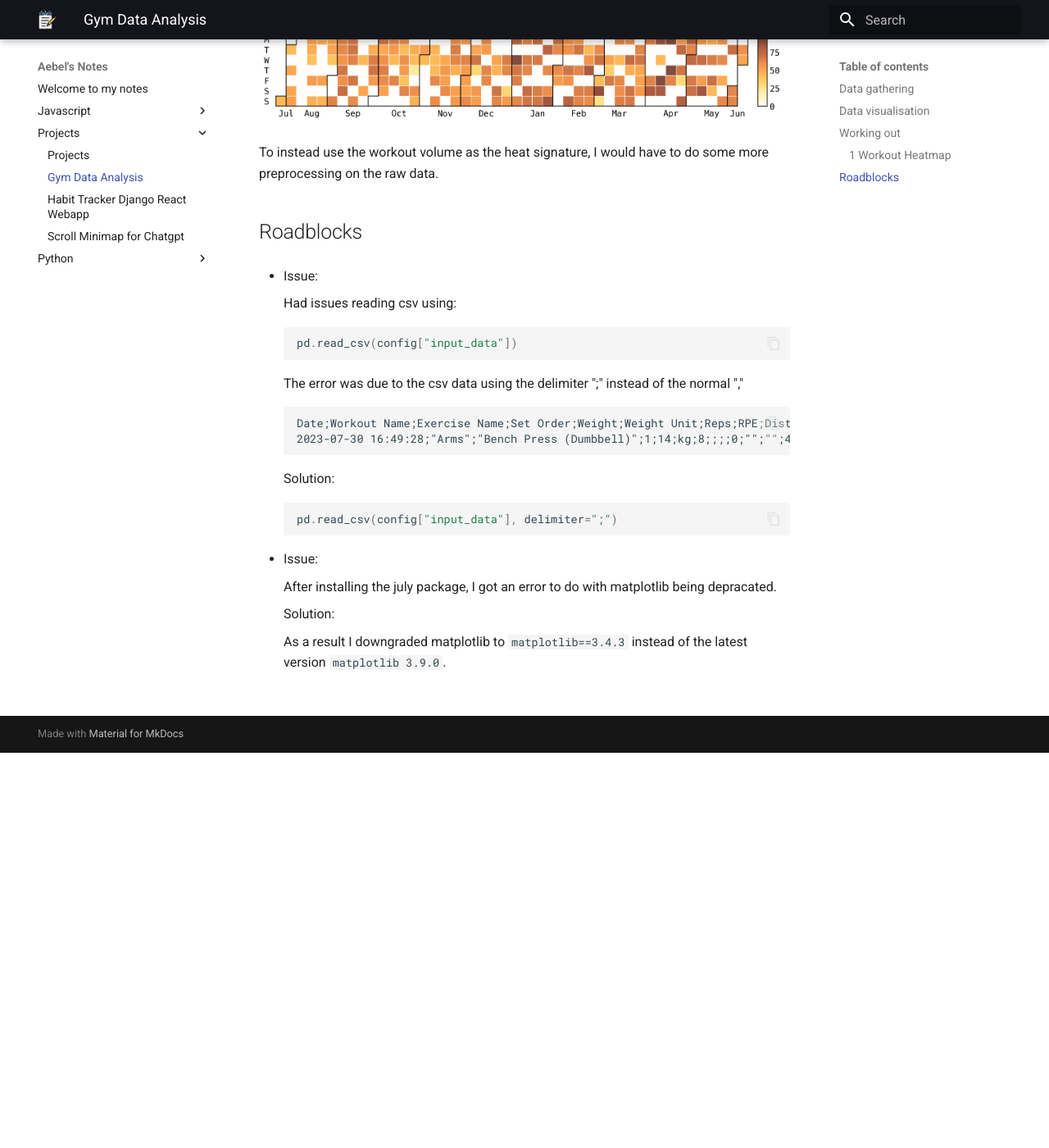
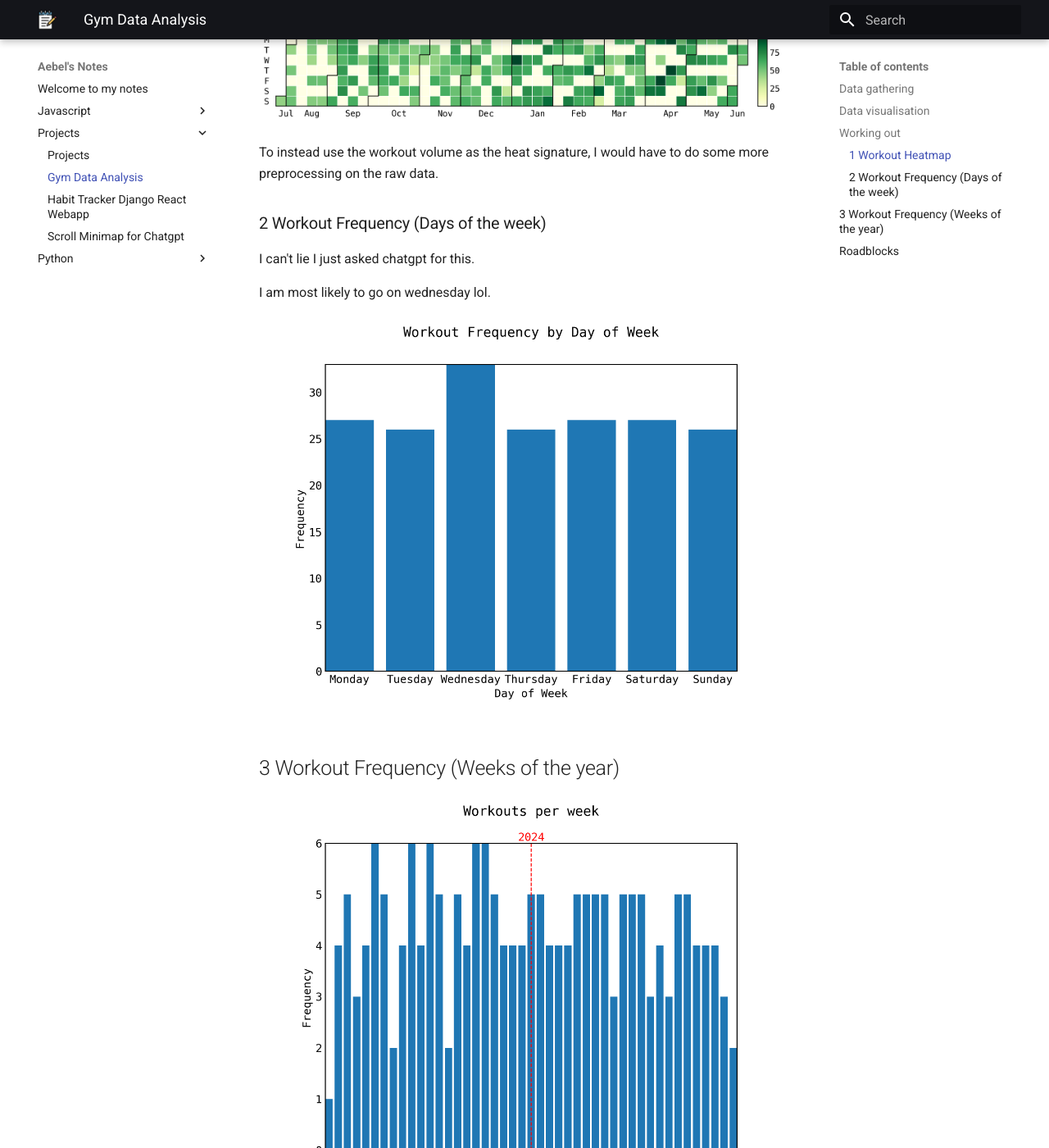
Before and after one commit to Aebel-Shajan/notes, an MkDocs documentation site: the page built from docs/projects/gym-data-analysis.md, in a window 1280 px wide and 1400 px high, scrolled down 1865 px. Shown: the whole window at 82% size. Built offline with MkDocs 1.6.1 and Material for MkDocs 9.7.7, drawn with Linux system fonts in a browser that asks for light colours; before the commit the page ends 2783 px from its top, so only the background shows below that.

Commit message:
Update notes to include more barplots

```diff
--- a/docs/projects/gym-data-analysis.md
+++ b/docs/projects/gym-data-analysis.md
@@ -72,6 +72,18 @@ july.heatmap(
 
 To instead use the workout volume as the heat signature, I would have to do some more preprocessing on the raw data.
 
+### 2 Workout Frequency (Days of the week)
+
+I can't lie I just asked chatgpt for this.
+
+I am most likely to go on wednesday lol.
+
+![workout barplot](../assets/gym-data-analysis/workout_barplot.png)
+
+## 3 Workout Frequency (Weeks of the year)
+
+![workout frequency](../assets/gym-data-analysis/weekly_workout_barplot.png)
+
 ## Roadblocks
 
 *   Issue:
```
Also changed, not shown: docs/assets/gym-data-analysis/weekly_workout_barplot.png (added), docs/assets/gym-data-analysis/workout_barplot.png (added), docs/assets/gym-data-analysis/workout_heatmap.png.
